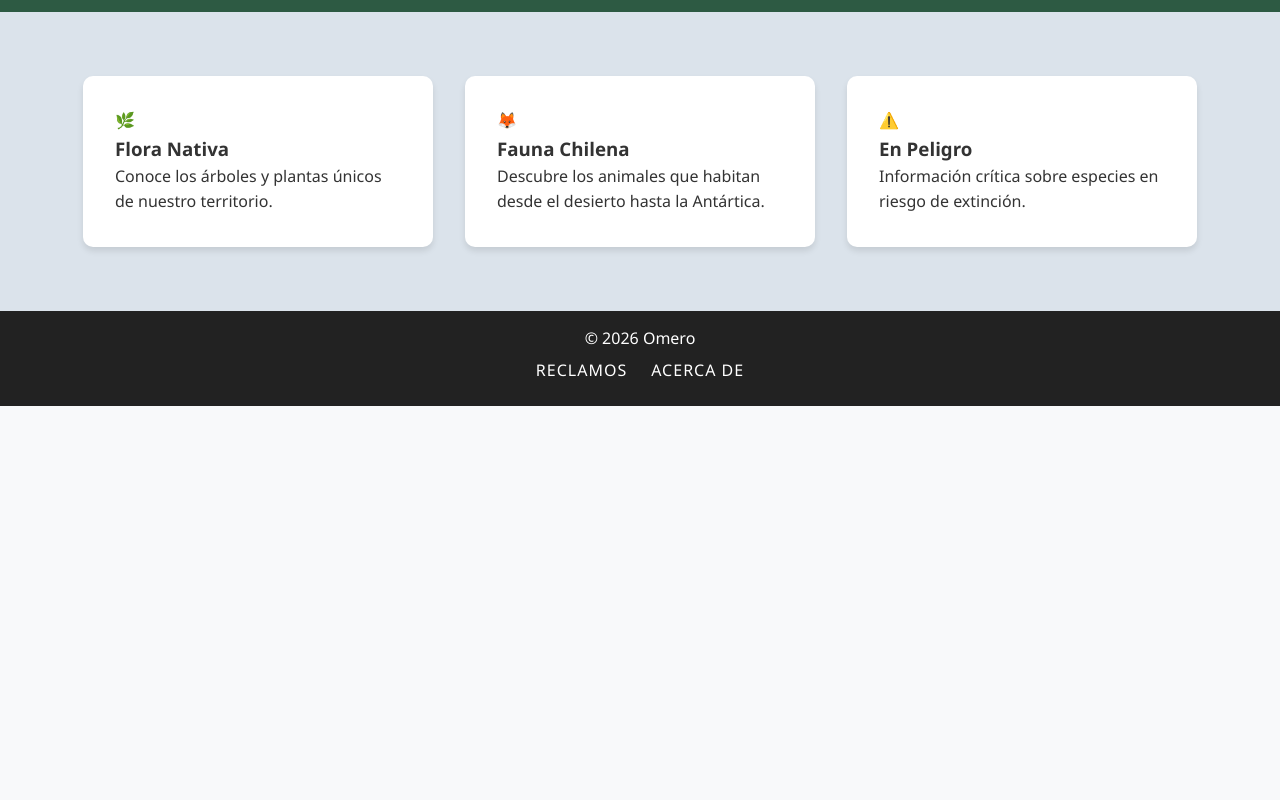
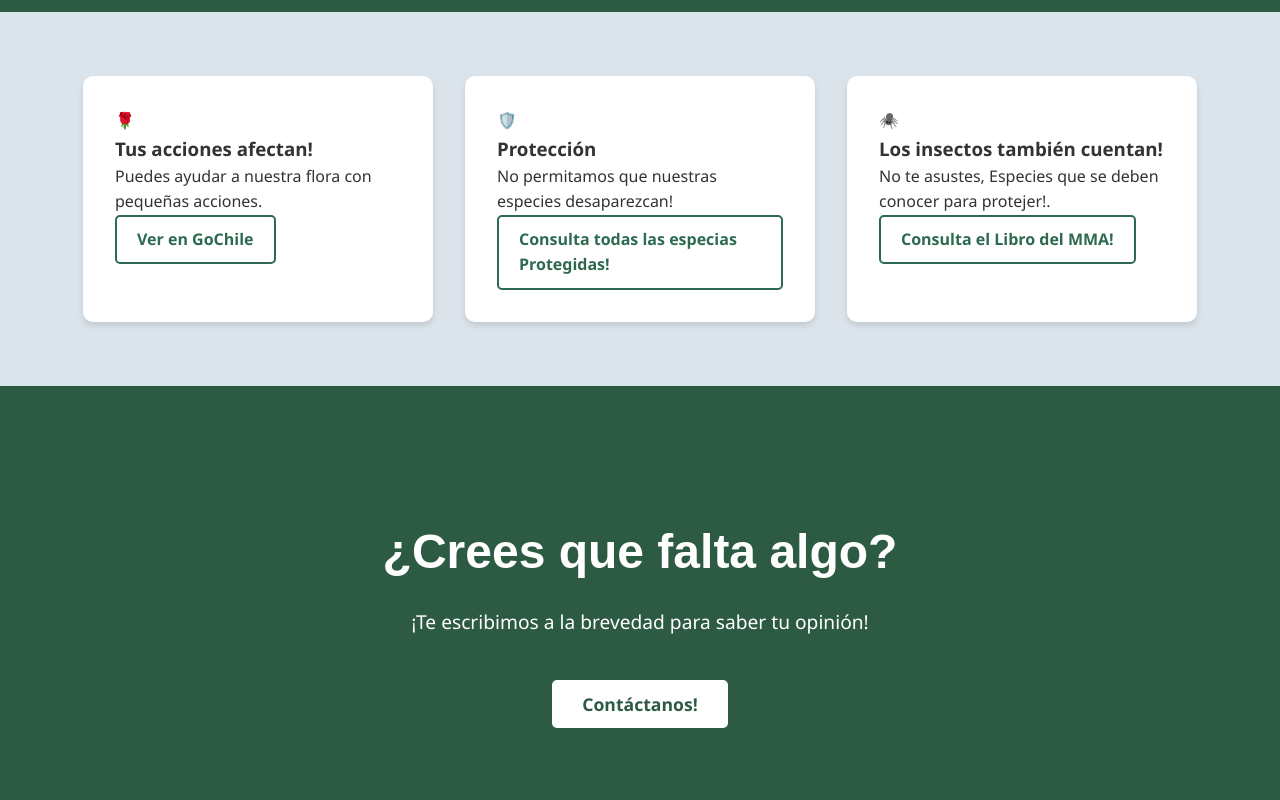
Before and after one commit to SargentoAldea/ChileNFF, an Angular app: page / in a window 1280 px wide. Shown: the part 560-1360 px from the top of the page. Before the commit the page ends 966 px from the top, so only its background shows below. Built offline with nearby package versions, Linux system fonts and the light colour scheme.

Commit message:
Ultimo retoque pa que quede bonito
ola

```diff
--- a/src/app/pages/home/home.component.css
+++ b/src/app/pages/home/home.component.css
@@ -33,6 +33,7 @@
   font-weight: bold;
   cursor: pointer;
   transition: transform 0.3s ease;
+  margin: 10px;
 }
 
 .btn-cta:hover {
--- a/src/app/pages/home/home.component.html
+++ b/src/app/pages/home/home.component.html
@@ -3,23 +3,45 @@
     <h1>Chile Natural: Flora y Fauna</h1>
     <p>Explora la biodiversidad de nuestro país y conoce las especies en riesgo de extinción.</p>
     <button routerLink="/especies" class="btn-cta">Ver Especies</button>
+    <button routerLink="/catalog" class="btn-cta">Ver Catalogo</button>
+
   </div>
 </section>
 
 <section class="info-cards">
   <div class="card">
-    <span>🌿</span>
-    <h3>Flora Nativa</h3>
-    <p>Conoce los árboles y plantas únicos de nuestro territorio.</p>
+    <span>🌹</span>
+    <h3>Tus acciones afectan!</h3>
+    <p>Puedes ayudar a nuestra flora con pequeñas acciones.</p>
+    <a href="https://www.gochile.cl/es/flora-fauna/flora.htm" target="_blank" class="btn btn-outline">
+    Ver en GoChile
+    </a>
   </div>
+
   <div class="card">
-    <span>🦊</span>
-    <h3>Fauna Chilena</h3>
-    <p>Descubre los animales que habitan desde el desierto hasta la Antártica.</p>
+    <span>🛡️</span>
+    <h3>Protección</h3>
+    <p>No permitamos que nuestras especies desaparezcan!</p>
+    <a href="https://www.gob.cl/noticias/conoce-las-especies-animales-protegidas-actual-gobierno-plan-recoge/" target="_blank" class="btn btn-outline">
+    Consulta todas las especias Protegidas!
+    </a>
   </div>
+
   <div class="card">
-    <span>⚠️</span>
-    <h3>En Peligro</h3>
-    <p>Información crítica sobre especies en riesgo de extinción.</p>
+    <span>🕷️</span>
+    <h3>Los insectos también cuentan!</h3>
+    <p>No te asustes, Especies que se deben conocer para protejer!.</p>
+    <a href="https://mma.gob.cl/wp-content/uploads/2017/08/Librillo-Fauna.pdf" target="_blank" class="btn btn-outline">
+    Consulta el Libro del MMA!
+    </a>
+  </div>
+
+</section>
+
+<section class="hero-banner">
+  <div class="hero-content">
+    <h1>¿Crees que falta algo?</h1>
+    <p>¡Te escribimos a la brevedad para saber tu opinión!</p>
+    <button routerLink="/contact" class="btn-cta">Contáctanos!</button>
   </div>
 </section>
```
